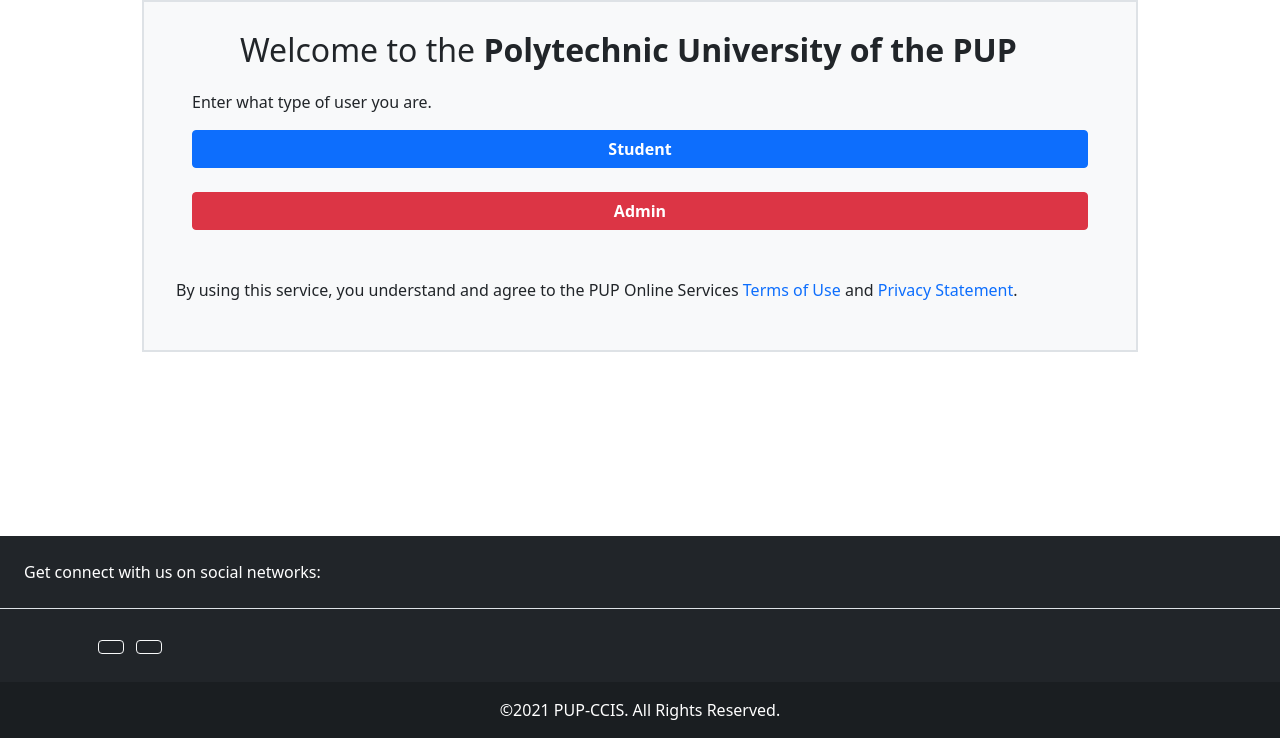
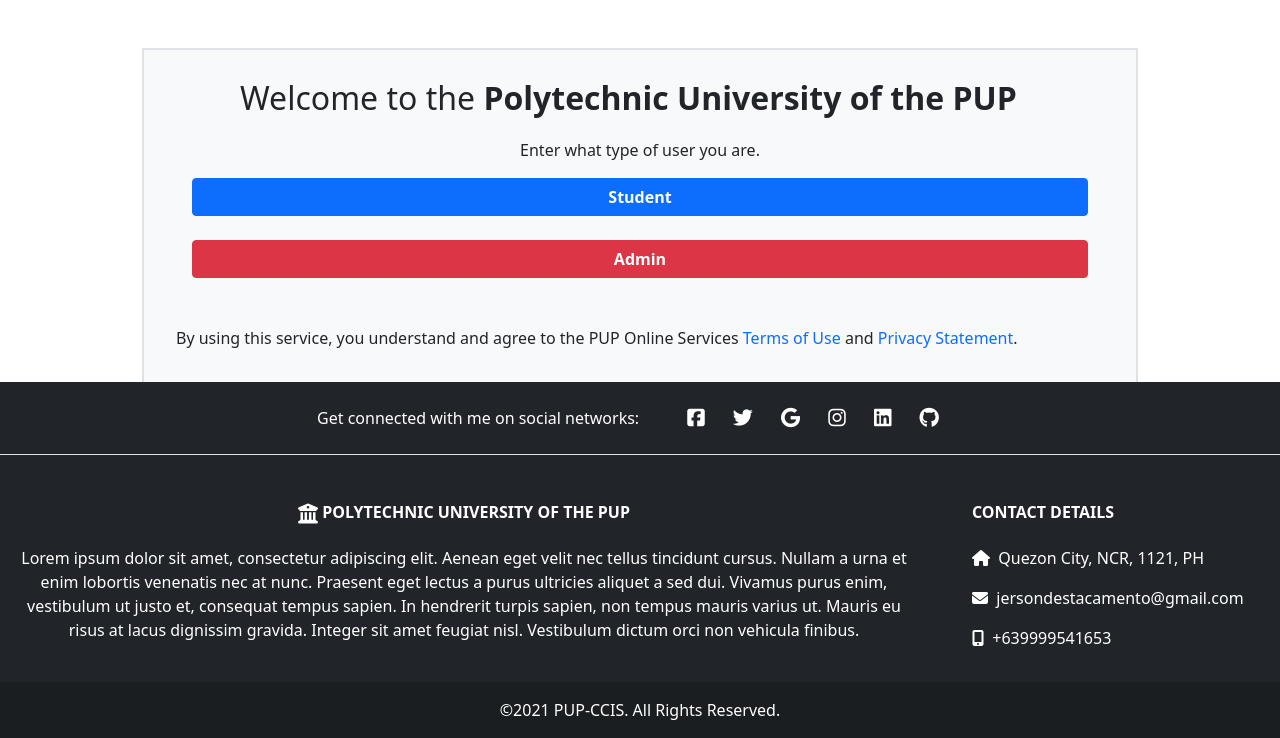
Before and after one commit to Lorddickenstein/Django-StudentInformationSystem, a Django app: page / in a window 1280 px wide. Shown: the part 62-800 px from the top of the page. Run offline with Django 4.2, Linux system fonts and the light colour scheme; some libraries are stand-ins or nearby versions.

Commit message:
Added footer (not fully functional, still covers content)

```diff
--- a/pupweb/main/templates/main/base.html
+++ b/pupweb/main/templates/main/base.html
@@ -12,6 +12,9 @@
         <!-- CSS -->
         <link href="https://cdn.jsdelivr.net/npm/bootstrap@5.1.3/dist/css/bootstrap.min.css" rel="stylesheet" integrity="sha384-1BmE4kWBq78iYhFldvKuhfTAU6auU8tT94WrHftjDbrCEXSU1oBoqyl2QvZ6jIW3" crossorigin="anonymous">
         <link rel="stylesheet" type="text/css" href="{% static 'main/main.css' %}">
+
+        <!-- Font Awesome (Icons) -->
+        <script src="https://kit.fontawesome.com/09eaea98a0.js" crossorigin="anonymous"></script>
     </head>
 
     <body>
@@ -58,49 +61,66 @@
         </div>
 
         <footer class="bg-dark text-white text-center fixed-bottom text-lg-start">
-            <section class="d-flex justify-content-center justify-content-lg-between p-4 border-bottom">
+            <!-- Section: Social Media -->
+            <section class="d-flex justify-content-center p-4 border-bottom">
                 <div class="me-5 d-none d-lg-block">
-                    <span>Get connect with us on social networks:</span>
+                    <span>Get connected with me on social networks:</span>
                 </div>
                 <div>
                     <span>
-                        <a href="#" class="me-4 text-reset">
-                            <i class="fab fa-facebook"></i>
+                        <a href="https://www.facebook.com/jers.zamora.9" class="me-4 text-reset text-decoration-none">
+                            <i class="fab fa-facebook-square fa-lg"></i>
                         </a>
-                    </span>
-                    <span>
-                        <a href="#" class="me-4 text-reset">
-                            <i class="fab fa-twitter"></i>
+                        <a href="https://twitter.com/world_of_meee" class="me-4 text-reset text-decoration-none">
+                            <i class="fab fa-twitter fa-lg"></i>
                         </a>
-                    </span>
-                    <span>
-                        <a href="#" class="me-4 text-reset">
-                            <i class="fab fa-google"></i>
+                        <a href="jersondestacamento@gmail.com" class="me-4 text-reset text-decoration-none">
+                            <i class="fab fa-google fa-lg"></i>
                         </a>
-                    </span>
-                    <span>
-                        <a href="#" class="me-4 text-reset">
-                            <i class="fab fa-instagram"></i>
+                        <a href="https://www.instagram.com/jerzking_16" class="me-4 text-reset text-decoration-none">
+                            <i class="fab fa-instagram fa-lg"></i>
                         </a>
-                    </span>
-                    <span>
-                        <a href="#" class="me-4 text-reset">
-                            <i class="fab fa-linkedin"></i>
+                        <a href="https://www.linkedin.com/in/jerson-d-8a6a62109/" class="me-4 text-reset text-decoration-none">
+                            <i class="fab fa-linkedin fa-lg"></i>
                         </a>
-                    </span>
-                    <span>
-                        <a href="#" class="me-4 text-reset">
-                            <i class="fab fa-github"></i>
+                        <a href="https://github.com/Lorddickenstein" class="me-4 text-reset text-decoration-none">
+                            <i class="fab fa-github fa-lg"></i>
                         </a>
                     </span>
                 </div>
             </section>
-            <div class="container p-4">
-                <section clas="mb-4">
-                    <a class="btn btn-outline-light btn-floating m-1" href="https://www.facebook.com/jers.zamora.9" role="button"><i class="fab fa-facebook-f"></i></a>
-                    <a class="btn btn-outline-light btn-floating m-1" href="#!" role="button"><i class="fab fa-facebook-f"></i></a>
-                </section>
-            </div>
+
+            <!-- Section: Links-->
+            <section>
+                <div class="container-fluid">
+                    <div class="row mt-5 mb-3">
+
+                        <!-- Grid Column: Polytechnic University of the PUP -->
+                        <div class="col-md-9 ps-3 pe-5 text-center">
+                            <span>
+                                <h6 class="text-uppercase fw-bold mb-4">
+                                    <i class="fa-solid fa-building-columns fa-lg align-middle"></i>  Polytechnic University of the PUP
+                                </h6>
+                                <p>Lorem ipsum dolor sit amet, consectetur adipiscing elit. Aenean eget velit nec tellus tincidunt cursus. Nullam a urna et enim lobortis venenatis nec at nunc. Praesent eget lectus a purus ultricies aliquet a sed dui. Vivamus purus enim, vestibulum ut justo et, consequat tempus sapien. In hendrerit turpis sapien, non tempus mauris varius ut. Mauris eu risus at lacus dignissim gravida. Integer sit amet feugiat nisl. Vestibulum dictum orci non vehicula finibus.</p>
+                            </span>
+                        </div>
+
+                        <!-- Grid Column: Contact Details -->
+                        <div class="col-md-3">
+                            <h6 class="text-uppercase fw-bold mb-4">Contact Details</h6>
+                            <span>
+                                <p>
+                                    <i class="fa-solid fa-house"></i>&nbsp&nbspQuezon City, NCR, 1121, PH
+                                </p>
+                                <p><i class="fa-solid fa-envelope"></i>&nbsp&nbspjersondestacamento@gmail.com</p>
+                                <p>
+                                    <i class="fa-solid fa-mobile-screen-button"></i>&nbsp&nbsp+639999541653
+                                </p>
+                            </span>
+                        </div>
+                    </div>
+                </div>
+            </section>
 
             <!-- Copyright -->
             <div class="text-center p-3" style="background-color: rgba(0, 0, 0, 0.2);">
@@ -109,7 +129,6 @@
             <!-- Copyright -->
         </footer>
 
-
         <!-- JS Bundle-->
         <script src="https://cdn.jsdelivr.net/npm/bootstrap@5.1.3/dist/js/bootstrap.bundle.min.js" sintegrity="sha384-ka7Sk0Gln4gmtz2MlQnikT1wXgYsOg+OMhuP+IlRH9sENBO0LRn5q+8nbTov4+1p" crossorigin="anonymous"></script>
     </body>
--- a/pupweb/main/templates/main/home.html
+++ b/pupweb/main/templates/main/home.html
@@ -2,5 +2,4 @@
 {% block title %}{% endblock %}
 
 {% block content %}
-    User Type = {{ user_type }}
 {% endblock %}
--- a/pupweb/main/templates/main/index.html
+++ b/pupweb/main/templates/main/index.html
@@ -3,7 +3,7 @@
 
 {% block content %}
     <div class="container">
-        <div class="d-grid ms-5 me-5">
+        <div class="d-grid ms-5 me-5 mb-5 mt-5">
             <form method="POST" class="bg-light border border-2">
 
                 {% csrf_token %}
@@ -12,7 +12,7 @@
                     <p class="fs-2 mt-4 me-5 ms-5">Welcome to the <b>Polytechnic University of the PUP</b></p>
                 </div>
                 <div class="d-grid ms-5 me-5">
-                    <p class="fs-6">Enter what type of user you are.</p>
+                    <p class="fs-6 text-center">Enter what type of user you are.</p>
                     <input type="submit" class="btn btn-primary fw-bold" name="btnStudent" value="Student"><br/>
                     <input type="submit" class="btn btn-danger fw-bold" name="btnAdmin" value="Admin">
                 </div>
@@ -21,6 +21,5 @@
                 </div>
             </form>
         </div>
-
     </div>
 {% endblock %}
```
Also changed, not shown: pupweb/db.sqlite3.
